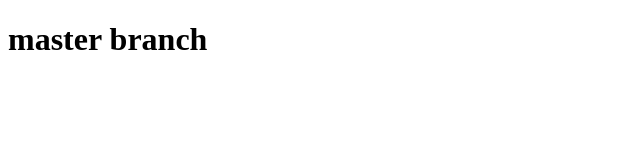
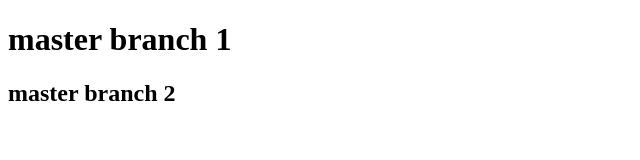
Before and after one commit to Rafaymustafa7/rafay, a plain HTML site: page index.html in a window 1280 px wide. Shown: the whole page, without its empty margins (0-640 px from the left). Drawn offline with Linux system fonts and the light colour scheme.

Commit message:
master branch

```diff
--- a/index.html
+++ b/index.html
@@ -9,6 +9,7 @@
 <body>
 
 
-    <h1>master branch</h1>
+    <h1>master branch 1</h1>
+    <h2>master branch 2</h2>
 </body>
 </html>
```
